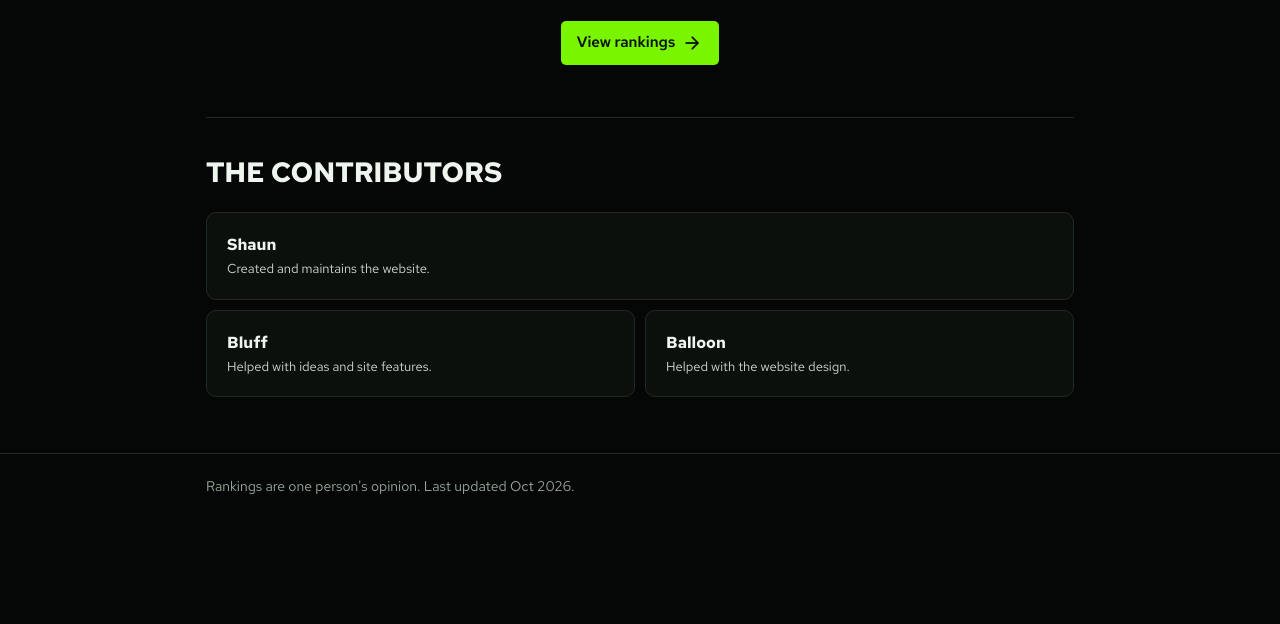
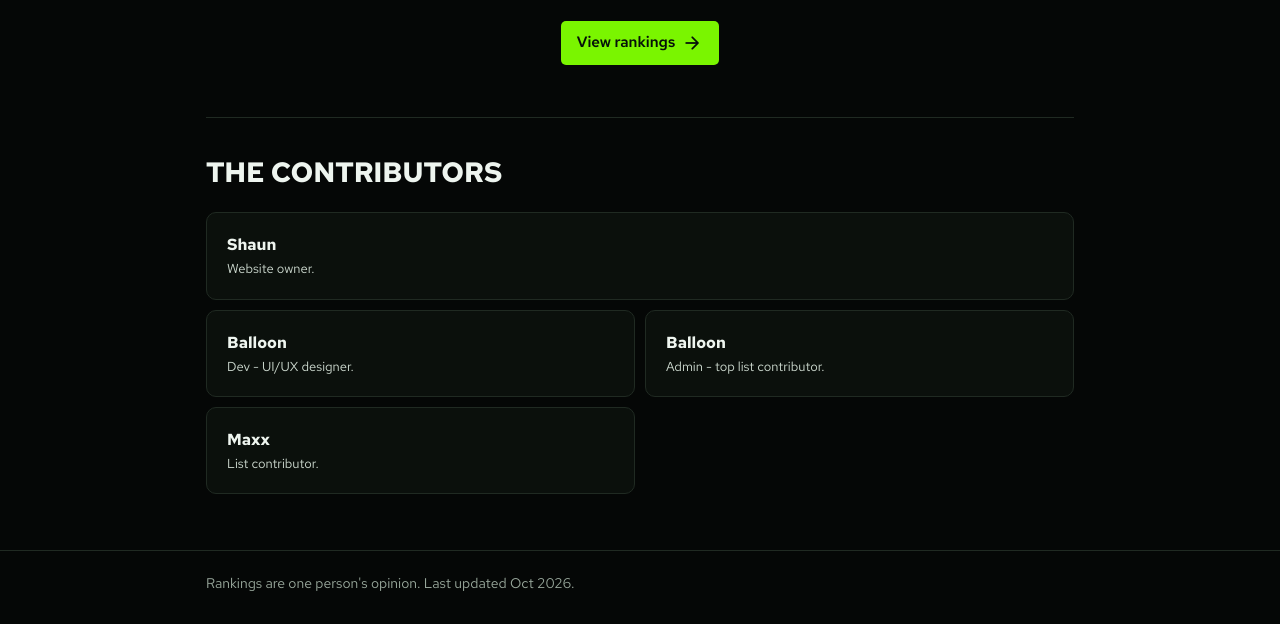
Before and after one commit to shauncreates/robloxeditorslist, a website: page index.html in a window 1280 px wide. Shown: the part 313-937 px from the top of the page. Before the commit the page ends 839 px from the top, so only its background shows below. Drawn offline with nearby package versions, Linux system fonts and the light colour scheme.

Commit message:
Update contributor details in index.html

```diff
--- a/index.html
+++ b/index.html
@@ -345,15 +345,19 @@
         var contributors = [
           {
             name: "Shaun",
-            contribution: "Created and maintains the website.",
-          },
-          {
-            name: "Bluff",
-            contribution: "Helped with ideas and site features.",
+            contribution: "Website owner.",
           },
           {
             name: "Balloon",
-            contribution: "Helped with the website design.",
+            contribution: "Dev - UI/UX designer.",
+          },
+          {
+            name: "Balloon",
+            contribution: "Admin - top list contributor.",
+          },
+          {
+            name: "Maxx",
+            contribution: "List contributor.",
           },
         ];
 
```
